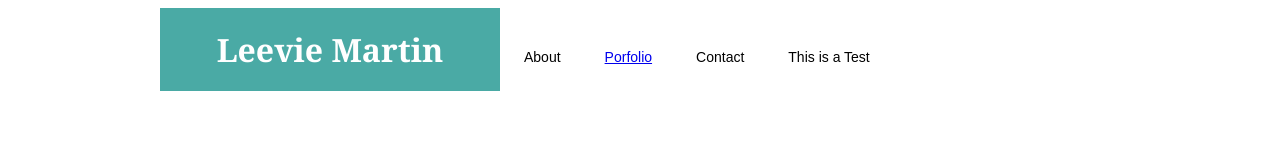
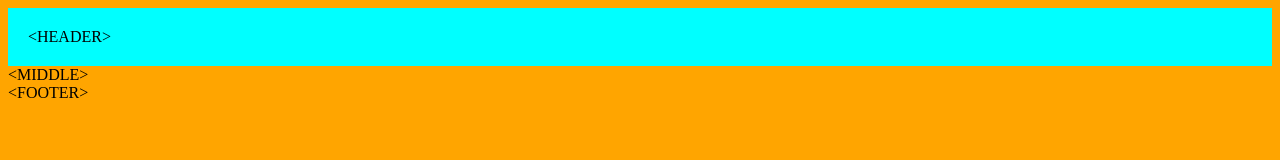
Before and after one commit to Leevie/Basic-Portfolio, a plain HTML site: page index.html in a window 1280 px wide. Drawn offline with Linux system fonts and the light colour scheme.

Commit message:
Update 6.. ugh.

```diff
--- /dev/null
+++ b/assets/css/old1-style.css
@@ -0,0 +1,56 @@
+body {
+    margin: 0;
+    padding: 0;
+    background-color: transparent;
+}
+
+
+.bodyBox {
+    width: 960px;
+    margin: 0 auto;
+    /* text-align: center; */
+    /* background-color: purple; */
+}
+
+
+.topMenu {
+    /* background-color: grey; */
+    margin: 20px;
+
+}
+
+.nameBox {
+    width: 300px;
+    margin: auto;
+    padding: 20px;
+    text-align: center;
+    background-color: #4aaaa5;
+    color: white;
+    font-family: Georgia, 'Times New Roman', Times, serif;
+    float: left;
+}
+
+.button {
+    background-color: orangered;
+    border: none;
+    color: black;
+    padding: 30px 30px;
+    text-align: center;
+    font-size: 14px;
+    font-family: Arial, Helvetica, sans-serif;
+    cursor: pointer;
+    float: right;
+}
+
+.button:hover {
+    background-color: gray;
+}
+
+.middleSection {
+    background-color: aqua;
+}
+
+
+a {
+    text-decoration: none;
+}
--- a/assets/css/style.css
+++ b/assets/css/style.css
@@ -0,0 +1,10 @@
+body {
+    background-image: url("..\images\circuit.png");
+    background-color: orange;
+}
+
+#header {
+    background-color: aqua;
+    padding: 20px;
+    color: black;
+}
--- a/index.html
+++ b/index.html
@@ -1,81 +1,26 @@
 <!DOCTYPE html>
 <html lang="en">
 <head>
+    <meta charset="UTF-8">
+    <meta name="viewport" content="width=device-width, initial-scale=1.0">
+    <meta http-equiv="X-UA-Compatible" content="ie=edge">
+    <title>Document</title>
 
-    <meta charset="UTF-8">
-
-    <!-- Research these meta tags before using them -->
-    <!-- <meta name="viewport" content="width=device-width, initial-scale=1.0"> -->
-    <!-- <meta http-equiv="X-UA-Compatible" content="ie=edge"> -->
-
-    <title>Leevie Martin - Porfolio</title>
-
-    <!-- <link rel="stylesheet" type="text/css" href="assets\css\style.css"> -->
-    <style>
-        .topMenu {
-            width: 960px;
-            margin: auto;
-
-        }
-
-        .nameBox {
-            display: inline-block;
-            width: 300px;
-            margin: auto;
-            padding: 20px;
-            text-align: center;
-            background-color: #4aaaa5;
-            color: white;
-            font-family: Georgia, 'Times New Roman', Times, serif;
-        }
-
-        .button {
-            background-color: white;
-            border: none;
-            color: black;
-            padding: 10px 20px;
-            text-align: center;
-            font-size: 14px;
-            font-family: Arial, Helvetica, sans-serif;
-            cursor: pointer;
-        }
-
-        .button:hover {
-            background-color: gray;
-        }
-
-        .rightAlignBtn {
-            text-align: right;
-        }
-
-    </style>
+    <link rel="stylesheet" type="text/css" href="assets\css\style.css">
 
 </head>
 <body>
-    <div class="topMenu">
-        <!-- Box for 'Your Name'  May possibly add Buttons for of HTMLs -->
-        <h1 class="nameBox">Leevie Martin</h1>
-
-        <span class="rightAlignBtn">
-            <button class="button">About</button>
-            <button class="button" onclick="URL"><a href="portfolio.html">Porfolio</a></button>
-            <button class="button">Contact</button>
-            <!-- The below setting works! -->
-            <a style="text-decoration:none" href="contact.html" class="button">This is a Test</a>
-        </span>
-
+    <div id="header">
+        &lt;HEADER&gt;
     </div>
 
-    <div>
-            <!-- Place holders for DIV blocks -->
+    <div id="middle">
+        &lt;MIDDLE&gt;
     </div>
 
-    <div>
-          <!-- Place holders for DIV blocks -->
+    <div id="footer">
+        &lt;FOOTER&gt;
     </div>
 
-    <div>
-         <!-- Place holders for DIV blocks -->
-    </div>
 </body>
 </html>
```
Also changed, not shown: old1-index.html (added, +47 -0 lines).
